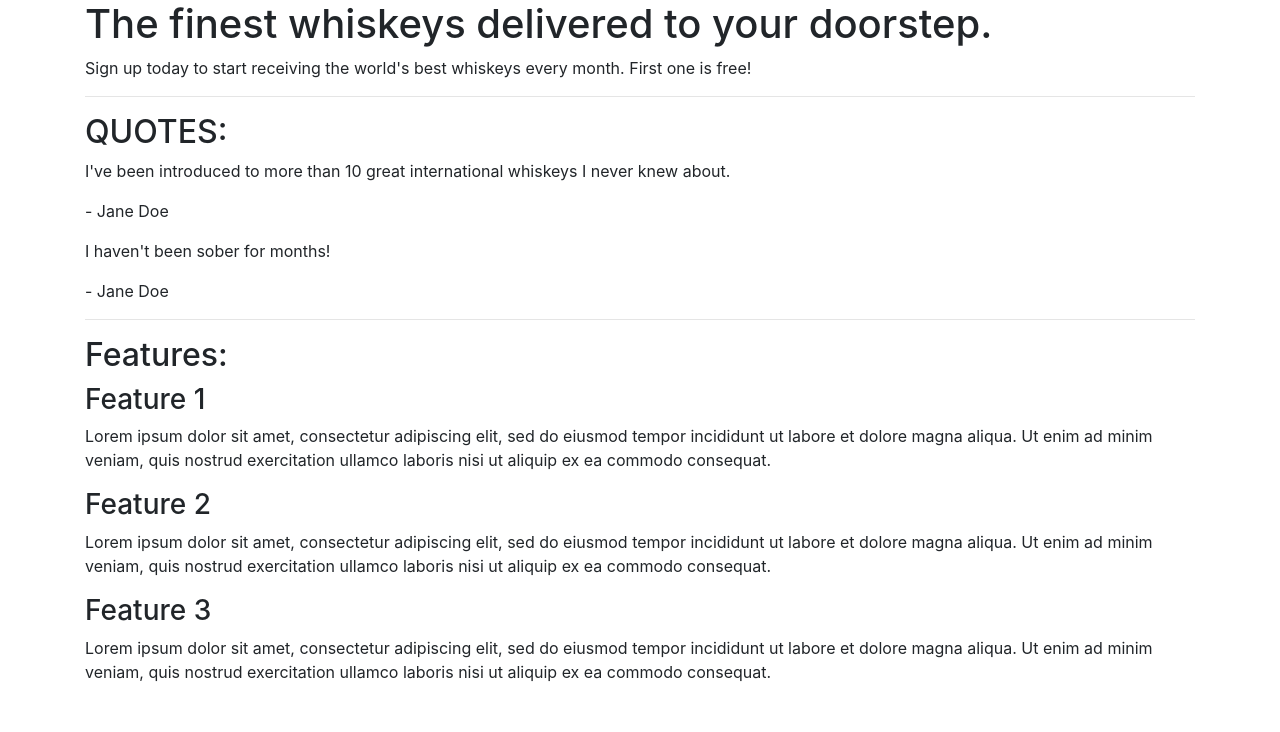
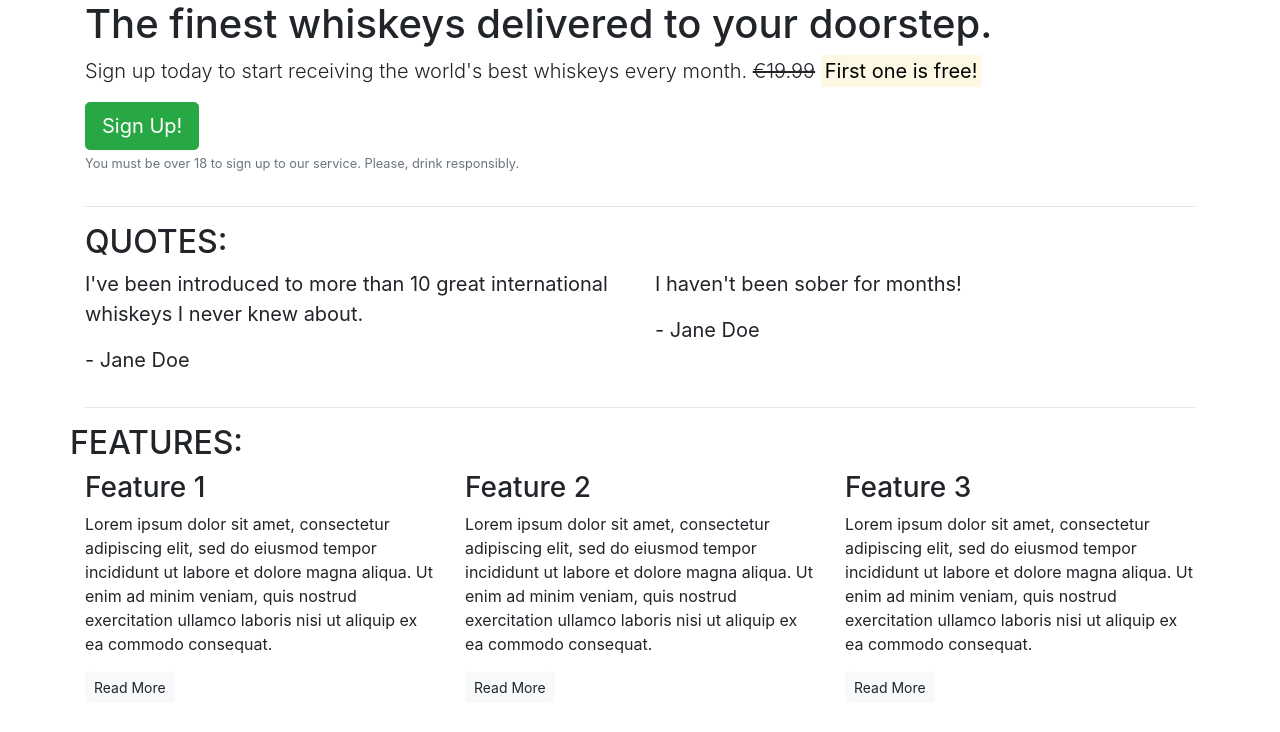
Before and after one commit to CMurphy94/Bootstraplearning, a plain HTML site: page index.html in a window 1280 px wide. Drawn offline with nearby package versions, Linux system fonts and the light colour scheme.

Commit message:
Added column styling

```diff
--- a/index.html
+++ b/index.html
@@ -12,23 +12,40 @@
 <body>
     <article class="container">
         <!-- Callout -->
+        <div class="row">
+            <div class="col-12">
                 <section class="callout">
                     <h1>The finest whiskeys delivered to your doorstep.</h1>
-            <p>Sign up today to start receiving the world's best whiskeys every month. First one is free!</p>
+                    <p class="lead">Sign up today to start receiving the world's best whiskeys every month.
+                    <s>€19.99</s> <strong><mark>First one is free!</mark></strong></p>
+                    <button class="btn btn-success btn-lg">Sign Up!</button>
+                    <p class="text-muted"><small>You must be over 18 to sign up to our service. Please, drink responsibly.</small></p>
                 </section>
+            </div>
+        </div>
         <!-- /.callout -->
         <hr>
 
         <!-- Quotes -->
         <section class="quotes">
+            <div class="row">
+                <div class="col-12">
                     <h2 class="text-uppercase">Quotes:</h2>
-            <div class="quote">
+                </div>
+            </div>
+            <div class="row">
+                <div class="col-12 col-md-6">
+                    <blockquote class="blockquote">
                         <p>I've been introduced to more than 10 great international whiskeys I never knew about.</p>
                         <p>- Jane Doe</p>
+                    </blockquote>
                 </div>
-            <div class="quote">
+                <div class="col-12 col-md-6">
+                    <blockquote class="blockquote">
                         <p>I haven't been sober for months!</p>
                         <p>- Jane Doe</p>
+                    </blockquote>
+                </div>
             </div>
         </section>
         <!-- /.quotes -->
@@ -36,18 +53,31 @@
 
         <!-- Features -->
         <section class="features">
-            <h2>Features:</h2>
+            <div class="row">
+                <h2 class="text-uppercase">Features:</h2>
+            </div>
+            <div class="row">
+                <div class="col-12 col-md-6 col-lg-4">
                     <div class="feature">
                         <h3>Feature 1</h3>
                         <p>Lorem ipsum dolor sit amet, consectetur adipiscing elit, sed do eiusmod tempor incididunt ut labore et dolore magna aliqua. Ut enim ad minim veniam, quis nostrud exercitation ullamco laboris nisi ut aliquip ex ea commodo consequat.</p>
+                        <p><a class="btn btn-sm btn-light" href="">Read More</a></p>
                     </div>
+                </div>
+                <div class="col-12 col-md-6 col-lg-4">
                     <div class="feature">
                         <h3>Feature 2</h3>
                         <p>Lorem ipsum dolor sit amet, consectetur adipiscing elit, sed do eiusmod tempor incididunt ut labore et dolore magna aliqua. Ut enim ad minim veniam, quis nostrud exercitation ullamco laboris nisi ut aliquip ex ea commodo consequat.</p>
+                        <p><a class="btn btn-sm btn-light" href="">Read More</a></p>
                     </div>
+                </div>
+                <div class="col-12 d-md-none d-lg-block col-lg-4">
                     <div class="feature">
                         <h3>Feature 3</h3>
                         <p>Lorem ipsum dolor sit amet, consectetur adipiscing elit, sed do eiusmod tempor incididunt ut labore et dolore magna aliqua. Ut enim ad minim veniam, quis nostrud exercitation ullamco laboris nisi ut aliquip ex ea commodo consequat.</p>
+                        <p><a class="btn btn-sm btn-light" href="">Read More</a></p>
+                    </div>
+                </div>
             </div>
         </section>
         <!-- /.features -->
```
Lines whose indentation alone changed are shown as unchanged.
